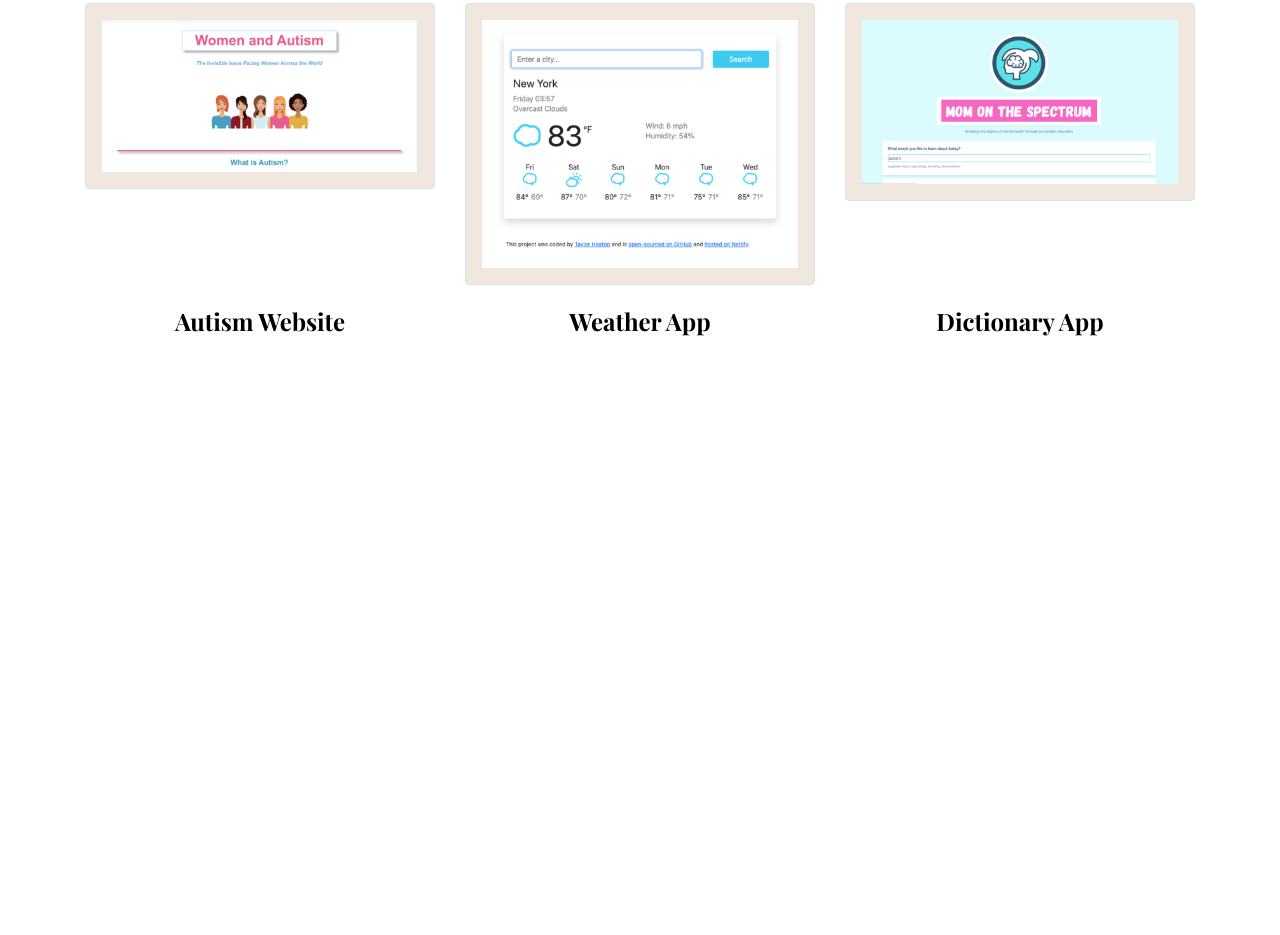
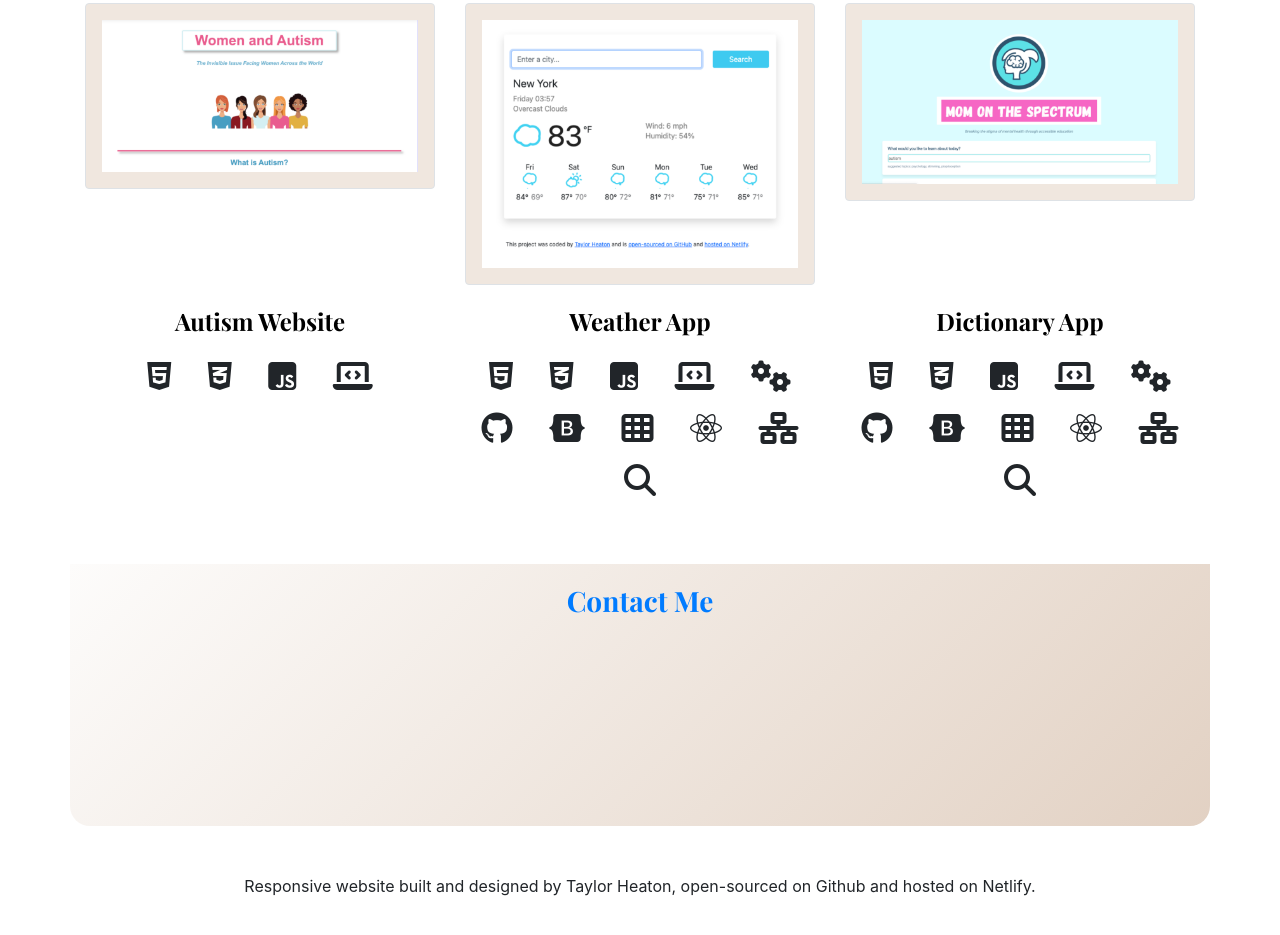
Before and after one commit to theaton89/Taylor-Heaton-Responsive-Portfolio-Website, a plain HTML site: page index.html in a window 1280 px wide. Shown: the part 766-1701 px from the top of the page. Before the commit the page ends 1158 px from the top, so only its background shows below. Drawn offline with nearby package versions, Linux system fonts and the light colour scheme.

Commit message:
Added skill icons

```diff
--- a/index.html
+++ b/index.html
@@ -135,16 +135,56 @@
         </div>
       </div>
       <div class="row mb-5">
-        <div class="col-4 d-flex justify-content-center">
-          <h3 class="project-showcase">Autism Website</h3>
+        <div class="col-4">
+          <h3 class="project-showcase text-center mb-4">Autism Website</h3>
+          <div class="icons text-center">
+            <i class="fab fa-html5"></i>
+            <i class="fab fa-css3-alt"></i>
+            <i class="fab fa-js-square"></i>
+            <i class="fas fa-laptop-code"></i>
+          </div>
         </div>
-        <div class="col-4 d-flex justify-content-center">
-          <h3 class="project-showcase">Weather App</h3>
+        <div class="col-4">
+          <h3 class="project-showcase text-center mb-4">Weather App</h3>
+          <div class="icons text-center">
+            <i class="fab fa-html5 html"></i>
+            <i class="fab fa-css3-alt css"></i>
+            <i class="fab fa-js-square js"></i>
+            <i class="fas fa-laptop-code code"></i>
+            <i class="fas fa-cogs api"></i>
+            <i class="fab fa-github github"></i>
+            <i class="fab fa-bootstrap bootstrap"></i>
+            <i class="fas fa-th flexbox"></i>
+            <i class="fab fa-react react"></i>
+            <i class="fas fa-network-wired hosting"></i>
+            <i class="fas fa-search seo"></i>
+          </div>
         </div>
-        <div class="col-4 d-flex justify-content-center">
-          <h3 class="project-showcase">Dictionary App</h3>
+        <div class="col-4">
+          <h3 class="project-showcase text-center mb-4">Dictionary App</h3>
+          <div class="icons text-center">
+            <i class="fab fa-html5 html"></i>
+            <i class="fab fa-css3-alt css"></i>
+            <i class="fab fa-js-square js"></i>
+            <i class="fas fa-laptop-code code"></i>
+            <i class="fas fa-cogs api"></i>
+            <i class="fab fa-github github"></i>
+            <i class="fab fa-bootstrap bootstrap"></i>
+            <i class="fas fa-th flexbox"></i>
+            <i class="fab fa-react react"></i>
+            <i class="fas fa-network-wired hosting"></i>
+            <i class="fas fa-search seo"></i>
+          </div>
         </div>
       </div>
     </div>
+    <div class="container contact-section">
+      <h3 class="text-center contact-title"><a href="#" class="contact-btn">Contact Me</h3></a>
+    </div>
+
+    <footer class="text-center mb-5 mt-5">
+      Responsive website built and designed by Taylor Heaton, open-sourced on
+      Github and hosted on Netlify.
+    </footer>
   </body>
 </html>
--- a/styles/portfolio.css
+++ b/styles/portfolio.css
@@ -11,7 +11,7 @@ h4,
 h5,
 h6 {
   color: black;
-
+  font-family: var(--heading-font-family);
   font-weight: bold;
 }
 
@@ -71,3 +71,26 @@ nav {
 .img-display {
   background: #f0e7df;
 }
+
+i {
+  font-size: 32px;
+  margin-right: 16px;
+  margin-left: 16px;
+  margin-bottom: 20px;
+}
+
+.contact-section {
+  background: var(--gradient-color);
+  padding-bottom: 200px;
+  padding-top: 20px;
+  border-radius: 0px 0px 20px 20px;
+}
+
+.contact-btn:hover {
+  text-decoration: none;
+}
+
+a .contact-btn {
+  color: black;
+  border: 10px;
+}
```
